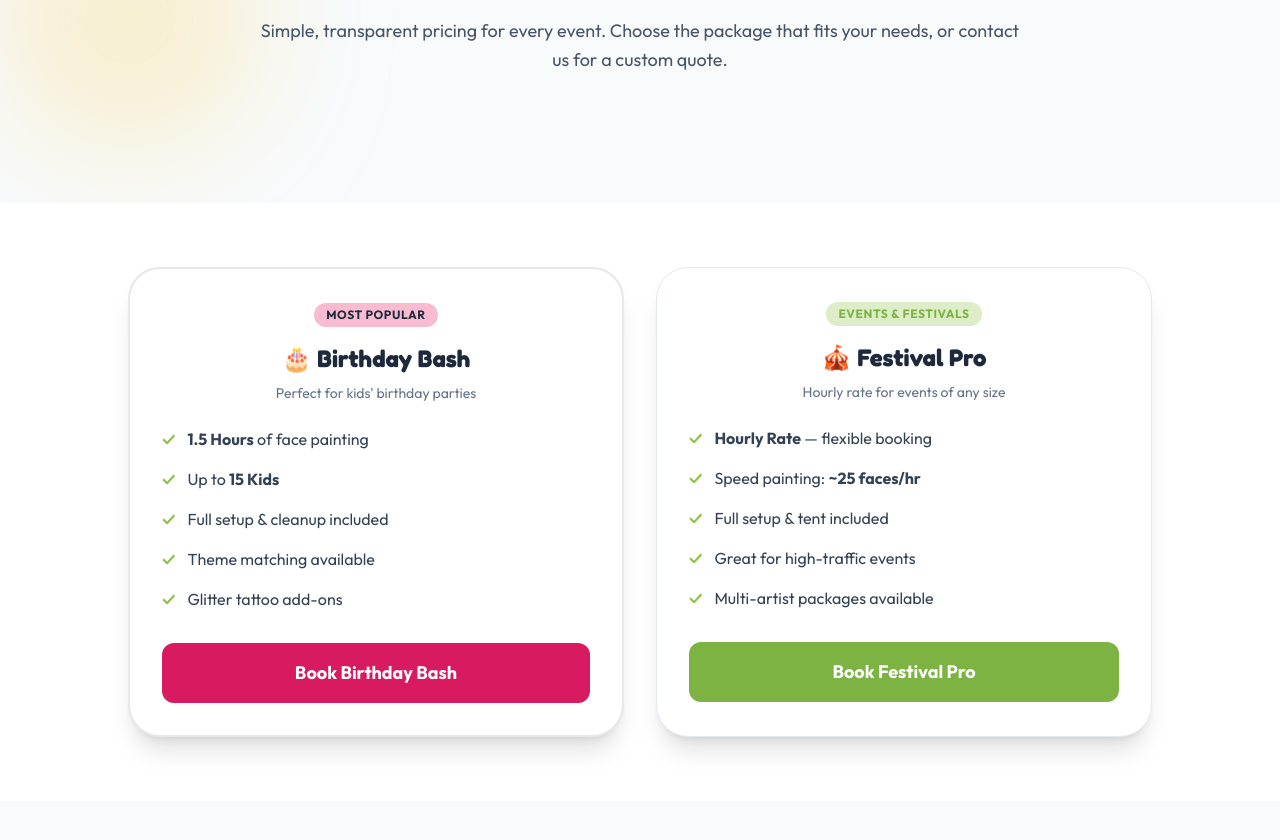
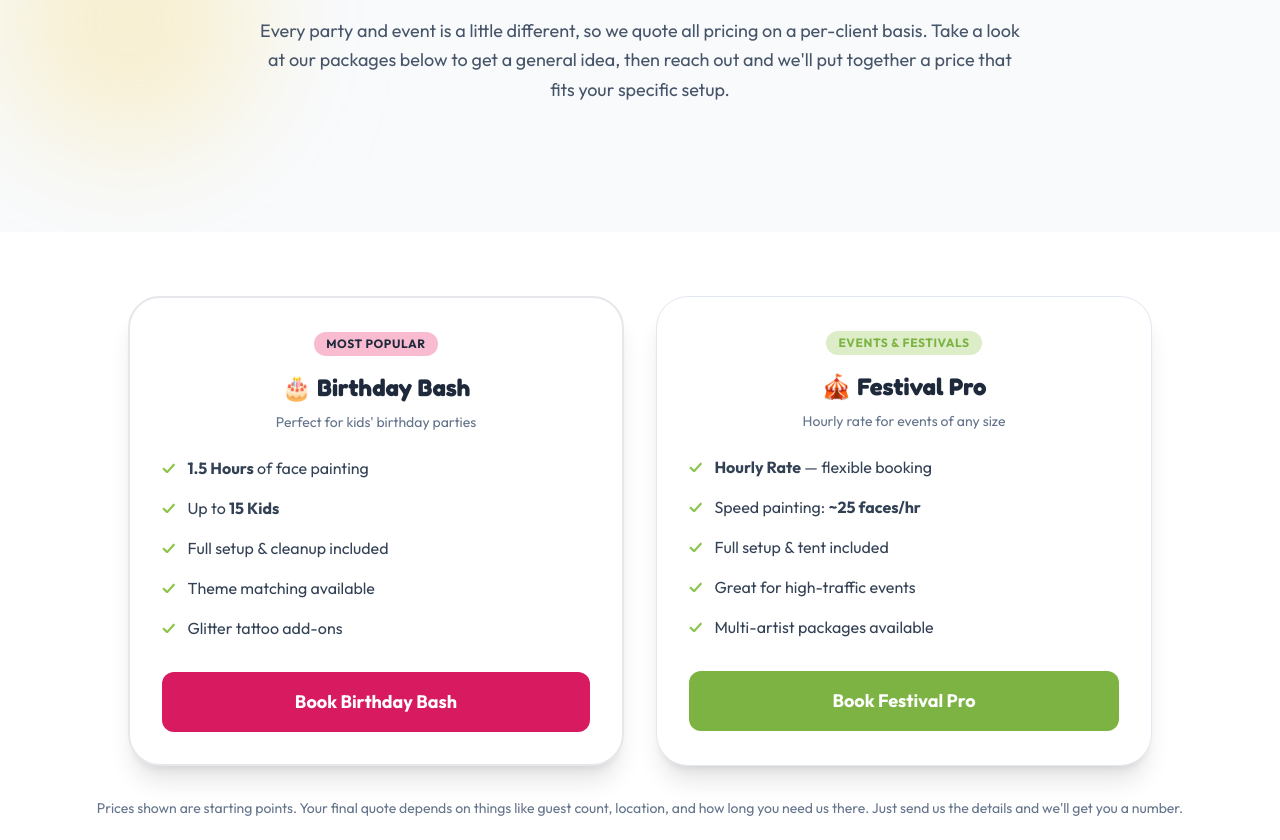
Before and after one commit to Appleinferno/bloom-and-brush, a website: page face-painting-pricing/index.html in a window 1280 px wide. Shown: the part 332-1172 px from the top of the page. Drawn offline with Linux system fonts and the light colour scheme.

Commit message:
Updated pricing information

```diff
--- a/face-painting-pricing/index.html
+++ b/face-painting-pricing/index.html
@@ -170,9 +170,10 @@
                         <h1
                             class="font-display font-bold text-4xl md:text-5xl lg:text-6xl text-slate-800 mb-6 leading-tight">
                             Face Painting Packages &amp; Rates</h1>
-                        <p class="text-lg text-slate-600 mb-8 leading-relaxed max-w-3xl mx-auto">Simple, transparent
-                            pricing for every event. Choose the package that fits your needs, or contact us for a custom
-                            quote.</p>
+                        <p class="text-lg text-slate-600 mb-8 leading-relaxed max-w-3xl mx-auto">Every party and event
+                            is a little different, so we quote all pricing on a per-client basis. Take a look at our
+                            packages below to get a general idea, then reach out and we'll put together a price that
+                            fits your specific setup.</p>
                     </div>
                 </div>
             </section>
@@ -264,6 +265,9 @@
                             </div>
                         </div>
                     </div>
+                    <p class="text-center text-slate-500 text-sm mt-8">Prices shown are starting points. Your final
+                        quote depends on things like guest count, location, and how long you need us there. Just send us
+                        the details and we'll get you a number.</p>
                 </div>
             </section>
 
```
